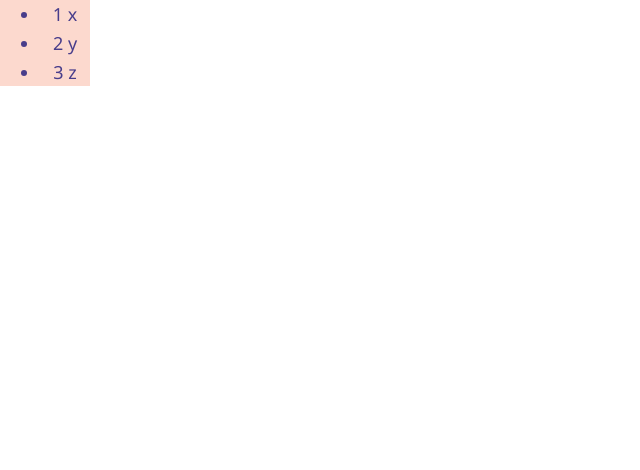
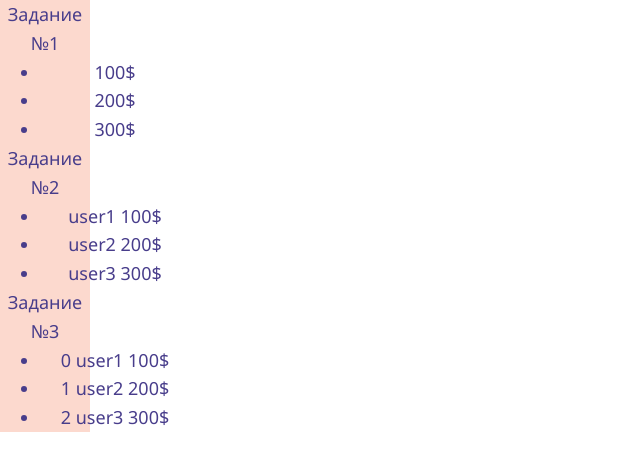
Before and after one commit to Elmazzik/Vue3_ABC, a Vue app in the folder Elmazik/: page / in a window 1280 px wide. Shown: the top 470 px of the page, without its empty margins (0-640 px from the left). Built offline with nearby package versions, Linux system fonts and the light colour scheme.

Commit message:
Перебор объектов в Vue

```diff
--- a/Elmazik/src/App.vue
+++ b/Elmazik/src/App.vue
@@ -4,14 +4,32 @@ import { normalizeProps } from 'vue';
 export default {
   data() {
     return {
-      arr: ['x', 'y', 'z'],
+      obj: {
+        user1: '100$',
+        user2: '200$',
+        user3: '300$',
+      },
     }
   },
 }
 </script>
 
 <template>
+Задание №1
     <ul>
-      <li v-for="(elem, key) in arr">{{ key + 1 }} {{ elem }}</li>
+      <li v-for="elem in obj">
+		{{ elem }}</li>
+    </ul>
+Задание №2
+    <ul>
+      <li v-for="(elem, key) in obj">
+		{{ key }} {{ elem }}</li>
+    </ul>
+Задание №3
+    <ul>
+      <li v-for="(elem, key, index) in obj">
+		{{ index }}
+		{{ key }}
+		{{ elem }}</li>
     </ul>
 </template>
--- a/Elmazik/src/assets/main.css
+++ b/Elmazik/src/assets/main.css
@@ -12,3 +12,6 @@ div {
 .cat {
   width: 20em;
 }
+* {
+  width: 150px;
+}
```
